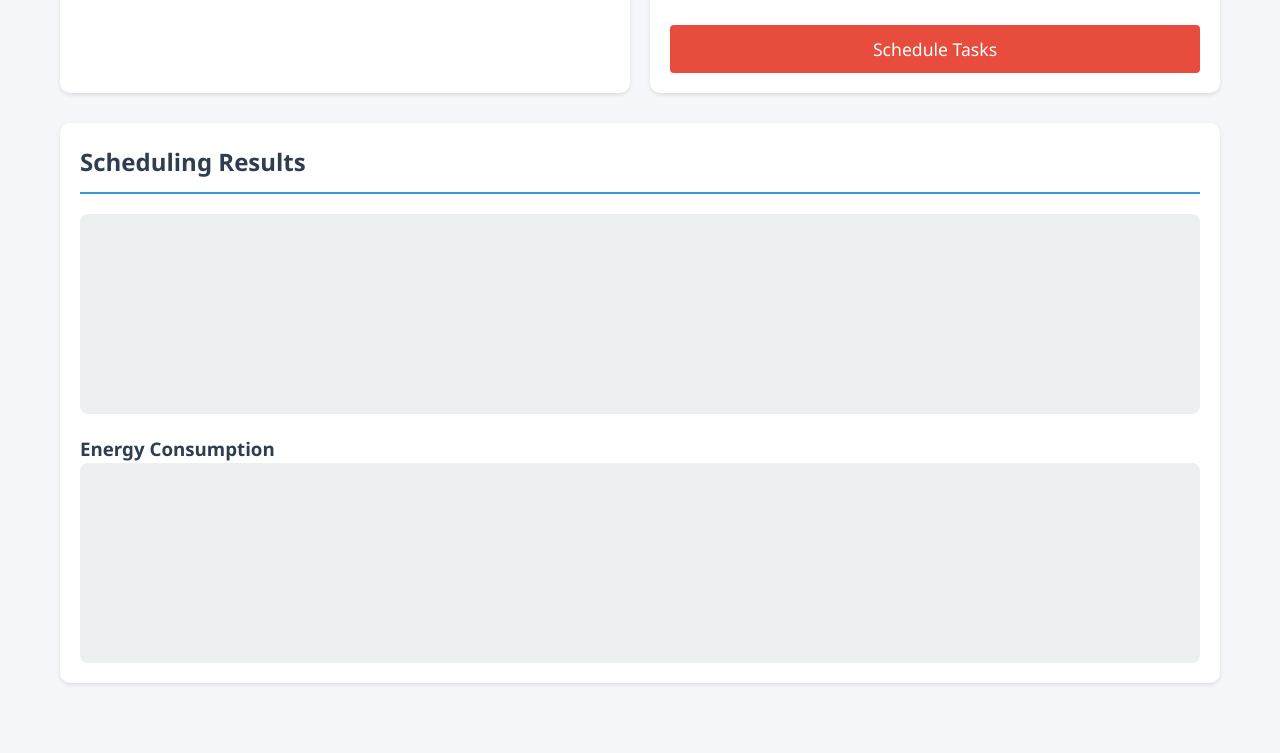
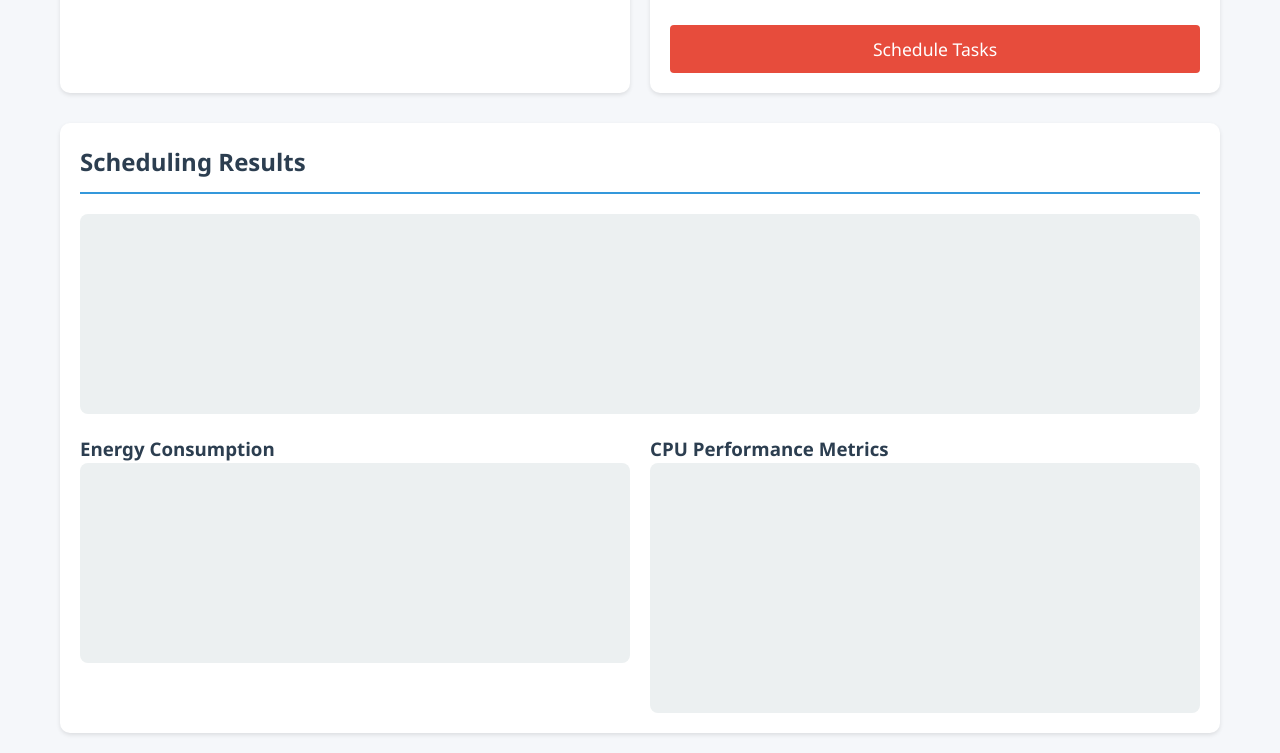
Before and after one commit to Satyam2145/Energy-Efficient-CPU-Scheduling, a plain HTML site: page index.html in a window 1280 px wide. Shown: the part 820-1573 px from the top of the page. Before the commit the page ends 1523 px from the top, so only its background shows below. Drawn offline with nearby package versions, Linux system fonts and the light colour scheme.

Commit message:
3rd commit

```diff
--- a/index.html
+++ b/index.html
@@ -5,6 +5,8 @@
     <meta name="viewport" content="width=device-width, initial-scale=1.0">
     <title>Energy Efficient CPU Scheduler</title>
     <link rel="stylesheet" href="styles.css">
+    <!-- Add Chart.js library -->
+    <script src="https://cdn.jsdelivr.net/npm/chart.js"></script>
 </head>
 <body>
     <div class="container">
@@ -96,10 +98,21 @@
         <div class="results-container">
             <h2>Scheduling Results</h2>
             <div class="results-log" id="resultsLog"></div>
-            <div class="energy-stats">
-                <h3>Energy Consumption</h3>
-                <div class="energy-chart">
-                    <div class="chart-container" id="energyChart"></div>
+
+            <div class="charts-container">
+                <div class="energy-stats">
+                    <h3>Energy Consumption</h3>
+                    <div class="energy-chart">
+                        <div class="chart-container" id="energyChart"></div>
+                    </div>
+                </div>
+
+                <!-- Add new responsive graph section -->
+                <div class="performance-stats">
+                    <h3>CPU Performance Metrics</h3>
+                    <div class="chart-wrapper">
+                        <canvas id="performanceChart"></canvas>
+                    </div>
                 </div>
             </div>
         </div>
--- a/styles.css
+++ b/styles.css
@@ -239,3 +239,35 @@ button:hover {
 .efficiency-bar {
     background-color: var(--efficiency-color);
 }
+
+/* Add these styles to your existing CSS file */
+
+.charts-container {
+    display: grid;
+    grid-template-columns: 1fr 1fr;
+    gap: 20px;
+    margin-top: 20px;
+}
+
+.chart-wrapper {
+    position: relative;
+    height: 250px;
+    background-color: var(--light-color);
+    border-radius: 8px;
+    padding: 15px;
+}
+
+/* Make charts responsive */
+@media (max-width: 768px) {
+    .charts-container {
+        grid-template-columns: 1fr;
+    }
+
+    .dashboard {
+        grid-template-columns: 1fr;
+    }
+
+    .cpu-grid {
+        grid-template-columns: 1fr;
+    }
+}
```
